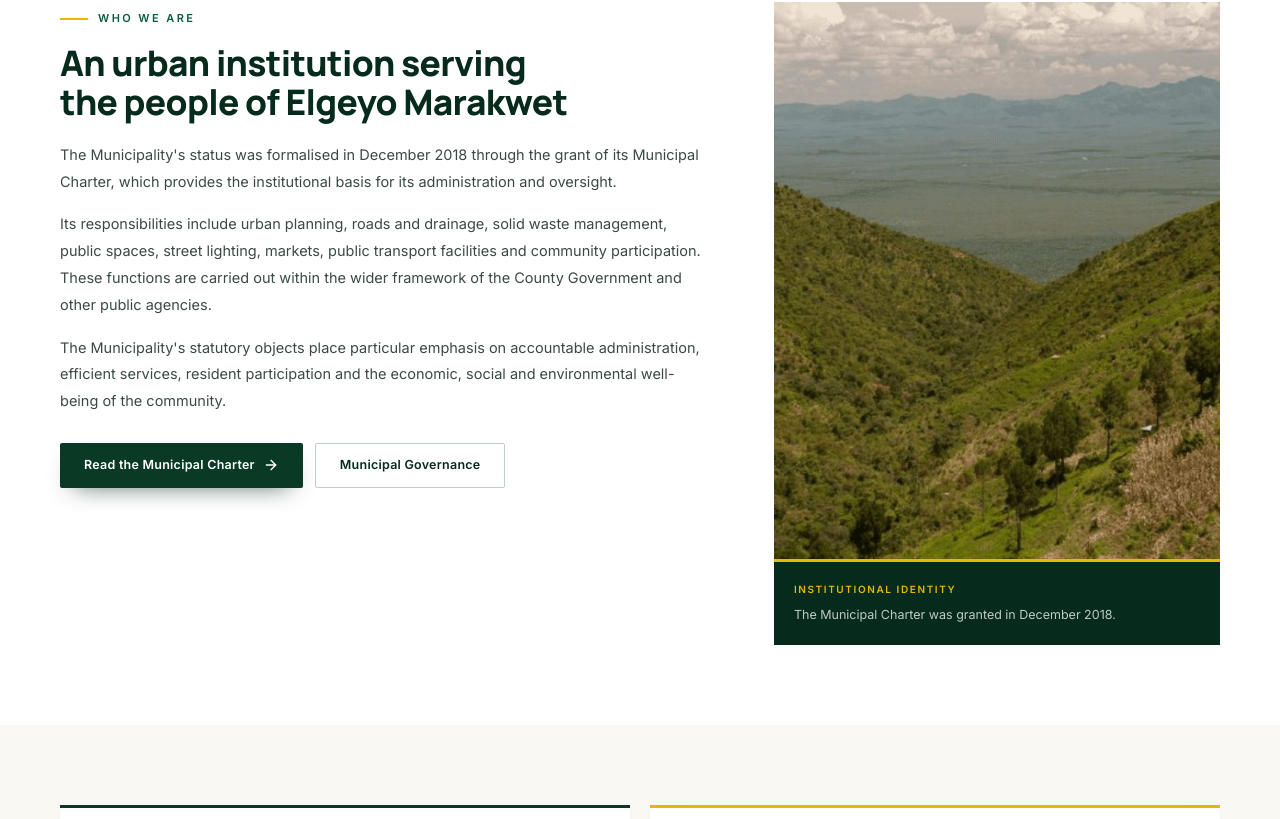
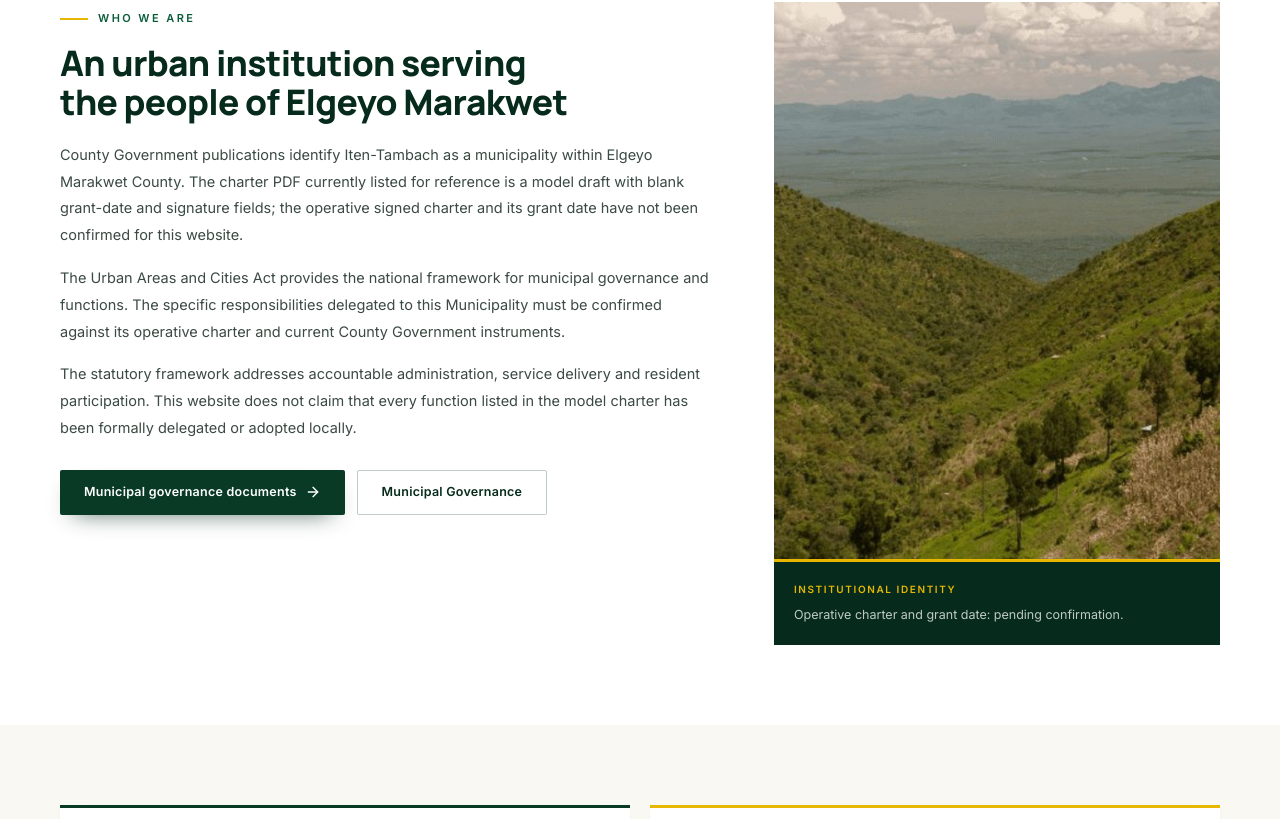
Before and after one commit to kikie254/municp, a Next.js app: page /about in a window 1280 px wide. Shown: the part 761-1580 px from the top of the page. Built offline with nearby package versions, Linux system fonts and the light colour scheme; no server answers.

Commit message:
Remove unsupported 2018 charter grant claim and qualify local delegated functions

```diff
--- a/app/about/page.tsx
+++ b/app/about/page.tsx
@@ -65,18 +65,18 @@ export default function AboutPage() {
               </h2>
               <div className="mt-5 space-y-4">
                 <p className="text-[14.5px] leading-[1.85] text-ink-soft">
-                  The Municipality's status was formalised in December 2018 through the grant of its Municipal Charter, which provides the institutional basis for its administration and oversight.
+                  County Government publications identify Iten-Tambach as a municipality within Elgeyo Marakwet County. The charter PDF currently listed for reference is a model draft with blank grant-date and signature fields; the operative signed charter and its grant date have not been confirmed for this website.
                 </p>
                 <p className="text-[14.5px] leading-[1.85] text-ink-soft">
-                  Its responsibilities include urban planning, roads and drainage, solid waste management, public spaces, street lighting, markets, public transport facilities and community participation. These functions are carried out within the wider framework of the County Government and other public agencies.
+                  The Urban Areas and Cities Act provides the national framework for municipal governance and functions. The specific responsibilities delegated to this Municipality must be confirmed against its operative charter and current County Government instruments.
                 </p>
                 <p className="text-[14.5px] leading-[1.85] text-ink-soft">
-                  The Municipality's statutory objects place particular emphasis on accountable administration, efficient services, resident participation and the economic, social and environmental well-being of the community.
+                  The statutory framework addresses accountable administration, service delivery and resident participation. This website does not claim that every function listed in the model charter has been formally delegated or adopted locally.
                 </p>
               </div>
               <div className="mt-7 flex flex-wrap gap-3">
                 <Link href="/resources?category=Municipal+Charter" className="btn btn-primary !py-3 !text-[12.5px]">
-                  Read the Municipal Charter <ArrowRight aria-hidden="true" />
+                  Municipal governance documents <ArrowRight aria-hidden="true" />
                 </Link>
                 <Link href="/governance" className="btn btn-outline !py-3 !text-[12.5px]">
                   Municipal Governance
@@ -101,7 +101,7 @@ export default function AboutPage() {
                   Institutional identity
                 </p>
                 <p className="mt-2 text-[12.5px] leading-relaxed text-white/75">
-                  The Municipal Charter was granted in December 2018.
+                  Operative charter and grant date: pending confirmation.
                 </p>
               </div>
             </div>
@@ -189,7 +189,7 @@ export default function AboutPage() {
           <Reveal>
             <SectionHeading
               eyebrow="Our Mandate"
-              title="Grounded in law and the Municipal Charter"
+              title="Grounded in the statutory framework"
               description="The municipality's authority and responsibilities derive from the legal and institutional framework that establishes and governs urban areas in Kenya."
             />
           </Reveal>
```
